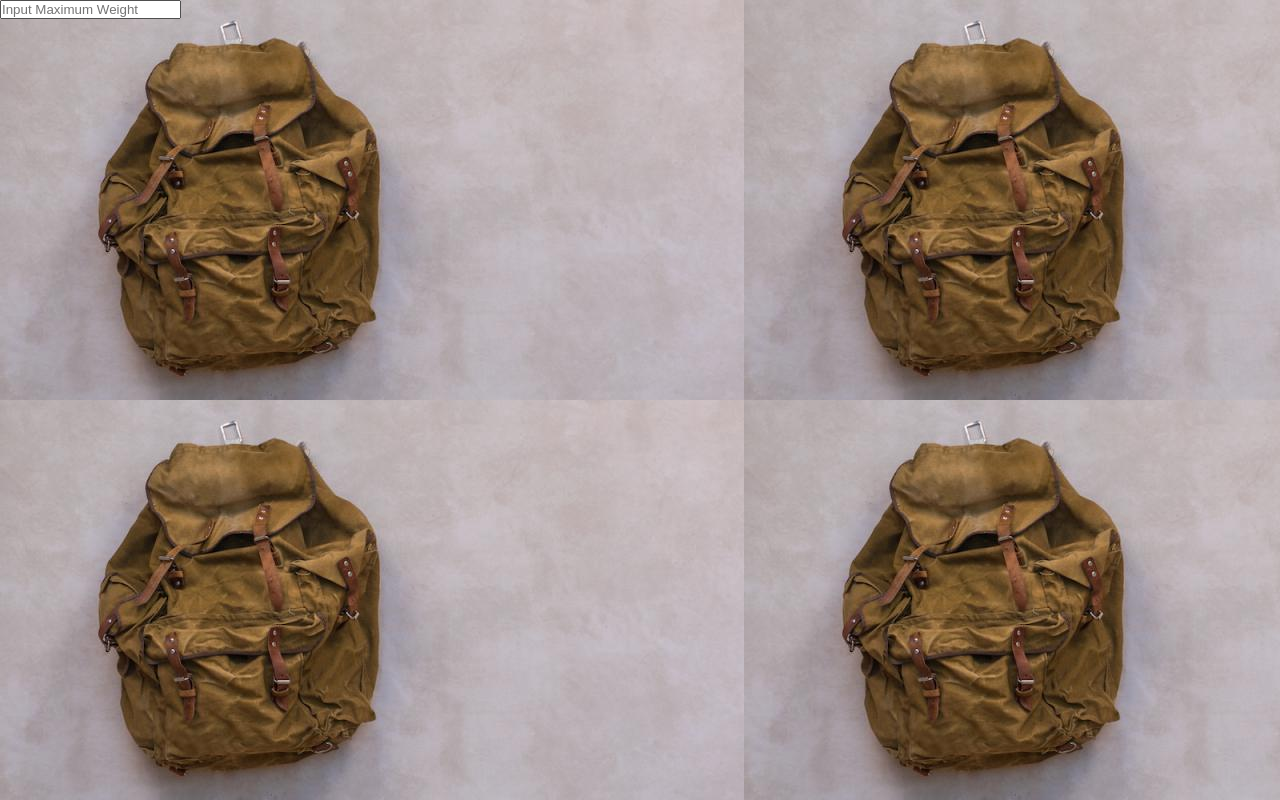
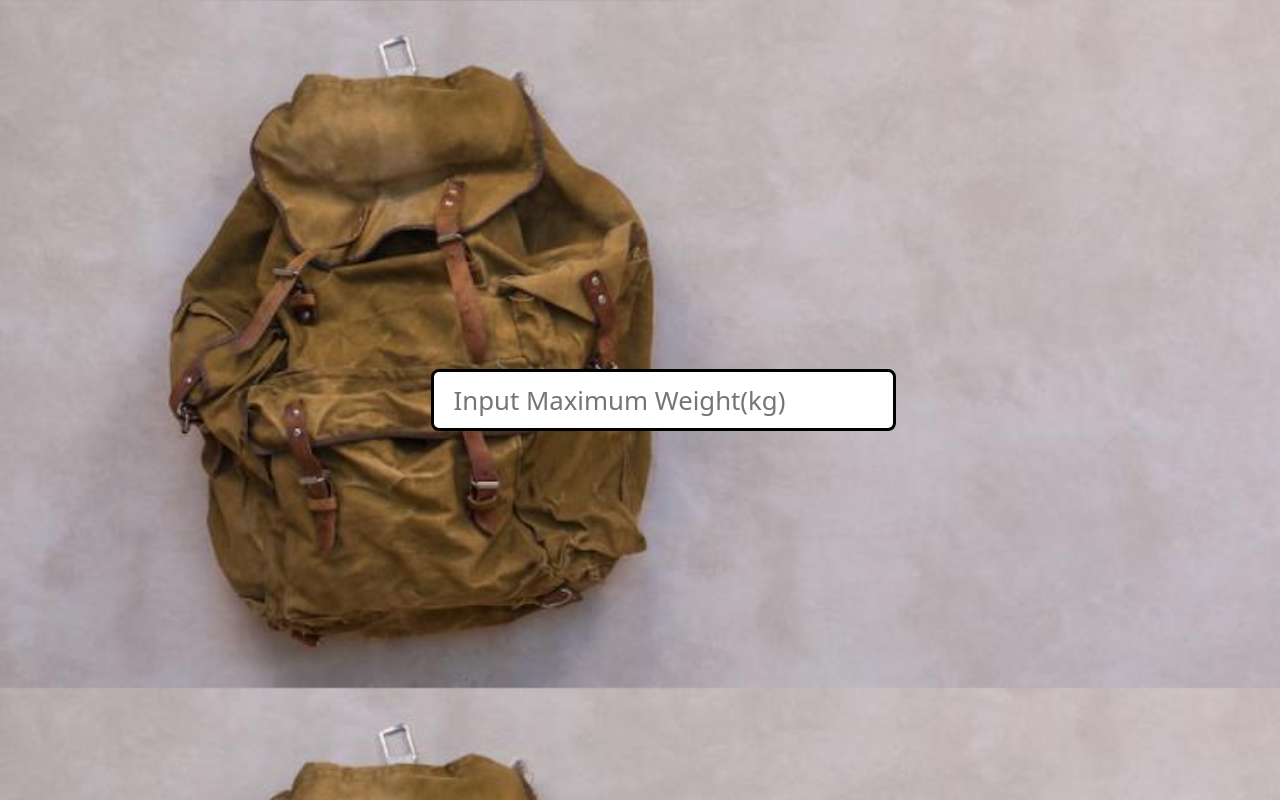
Before and after one commit to clint360/knapsackprojectJS, a plain HTML site: page index.html in a window 1280 px wide. Drawn offline with Linux system fonts and the light colour scheme.

Commit message:
Created and styled the input max weight filed

```diff
--- a/assets/styles/style.css
+++ b/assets/styles/style.css
@@ -1,6 +1,8 @@
 * {
   margin: 0;
   padding: 0;
+  font-family: system-ui, -apple-system, BlinkMacSystemFont, 'Segoe UI', Roboto, Oxygen, Ubuntu, Cantarell, 'Open Sans', 'Helvetica Neue', sans-serif;
+  font-size: 110%;
 }
 
 html {
@@ -9,10 +11,29 @@ html {
 
 body {
   background: url(../images/sack.jpeg);
-  background-size: fill;
+  background-size: contain;
   display: flex;
+  display: flex;
+  height: 100vh;
+  flex-wrap: wrap;
+  align-items: center;
+  justify-content: center;
 }
 
 #section1 {
 
+
 }
+
+.imputmaxweight {
+  margin: auto;
+  text-align: center;
+
+}
+
+.input {
+  border-radius: 8px;
+  border: 3px solid rgb(0, 0, 0);
+  padding: 10px 20px;
+  width: 100%;
+}
--- a/index.html
+++ b/index.html
@@ -10,7 +10,7 @@
 <body>
   <div id="section1">
     <div class="inputmaxweight">
-      <input type="text" placeholder="Input Maximum Weight">
+      <input type="text" placeholder="Input Maximum Weight(kg)" class="input">
     </div>
   </div>
 </body>
```
